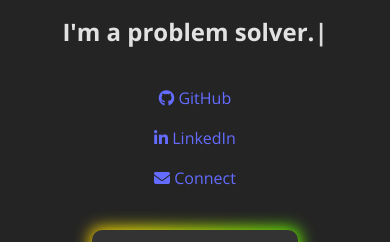
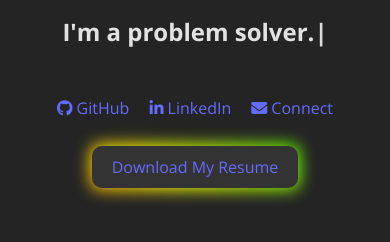
Before and after one commit to camdelay16/portfolio, a React (Vite) app: page / in a window 390 px wide. Shown: the part 537-779 px from the top of the page. Built offline with nearby package versions, Linux system fonts and the light colour scheme.

Commit message:
Refactor CSS margin and button styles in App.css and Home.jsx

```diff
--- a/src/App.css
+++ b/src/App.css
@@ -201,7 +201,7 @@ body {
 
   #aboutme,
   #portfolio {
-    margin: 40px 0;
+    margin-top: 30px;
   }
 
   #home {
@@ -1003,7 +1003,7 @@ body {
 
   #aboutme,
   #portfolio {
-    margin-top: 50px;
+    margin-top: 30px;
   }
 
   .reveal {
@@ -1014,4 +1014,14 @@ body {
     display: flex;
     justify-content: center;
   }
+
+  .contactLinks {
+    display: flex;
+    flex-wrap: wrap;
+    justify-content: space-evenly;
+  }
+
+  .individualLinks {
+    margin: 10px;
+  }
 }
--- a/src/App.jsx
+++ b/src/App.jsx
@@ -58,8 +58,6 @@ function App() {
           <Home info={info} />
         </div>
         <Stars />
-        <br />
-        <br />
         <div
           className="reveal content"
           id="aboutme"
--- a/src/components/Home.jsx
+++ b/src/components/Home.jsx
@@ -36,7 +36,6 @@ const Home = (props) => {
       <div className="contactLinks">
         <SocialIcon info={info} />
       </div>
-      <br />
       <div>
         <button className="projectButtons resume">
           <a
```
